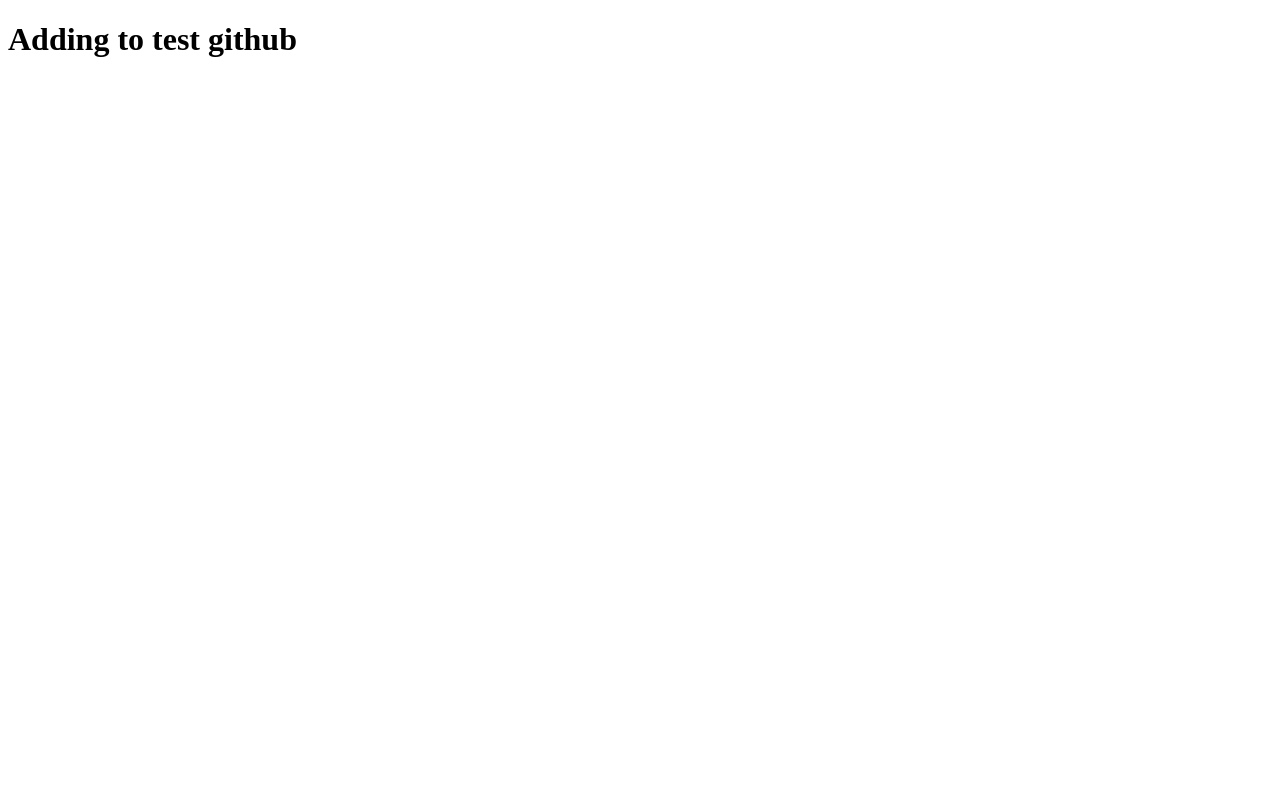
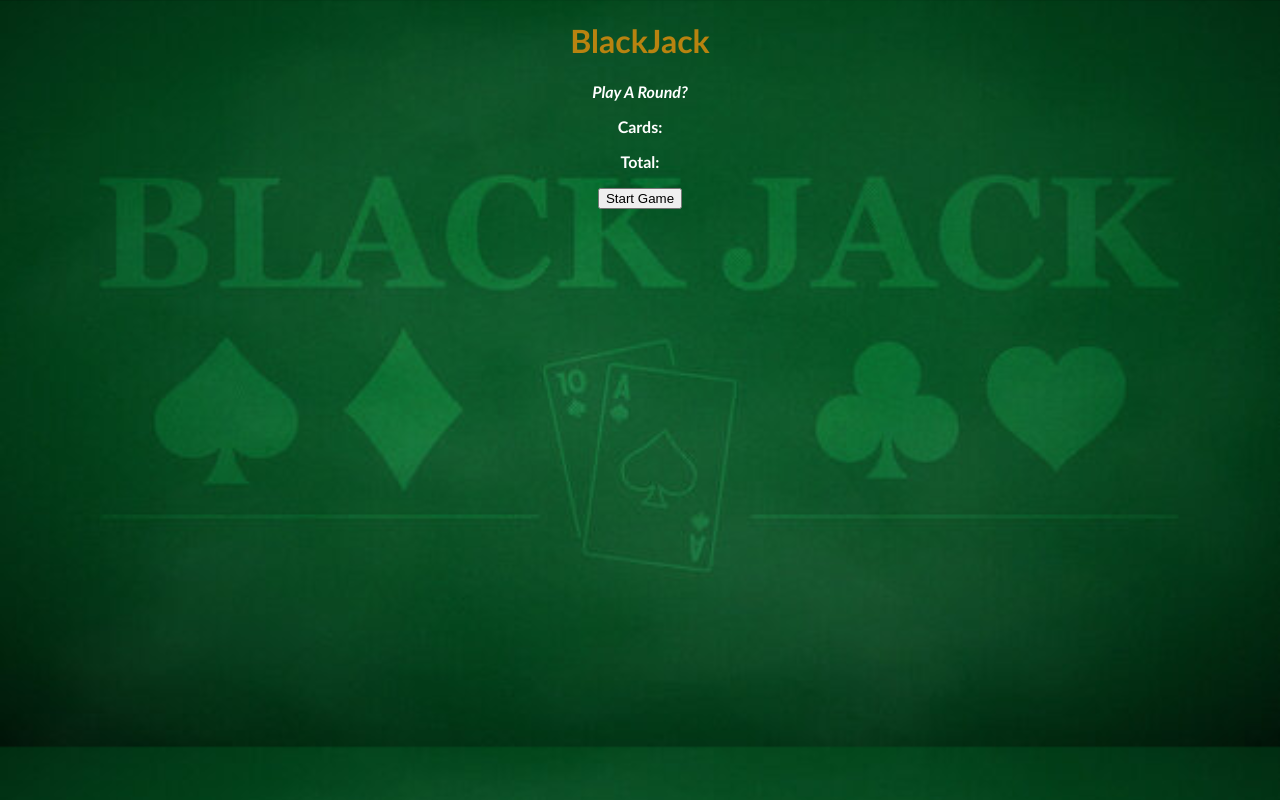
Before and after one commit to Noriomusha/BlackJack-JavaScript, a plain HTML site: page index.html in a window 1280 px wide. Drawn offline with Linux system fonts and the light colour scheme.

Commit message:
index.css updates
updated stylings on index.css

```diff
--- a/index.css
+++ b/index.css
@@ -0,0 +1,20 @@
+body {
+    font-family: 'Trebuchet MS', 'Lucida Sans Unicode', 'Lucida Grande', 'Lucida Sans', Arial, sans-serif;
+    background-image: url(Blackjack.jpg) ;
+    background-size: cover;
+    text-align: center;
+    color: white;
+    font-weight: bold;
+}
+
+h1 {
+    color: rgb(184, 131, 16);
+    text-align: center;
+
+}
+
+#message-el {
+    text-align: center;
+    font-style:italic;
+
+}
--- a/index.html
+++ b/index.html
@@ -1,13 +1,19 @@
 <!DOCTYPE html>
 <html lang="en">
 <head>
-    <script src = index.js> </script>
+    <link rel="stylesheet" href="index.css">
     <meta charset="UTF-8">
     <meta http-equiv="X-UA-Compatible" content="IE=edge">
     <meta name="viewport" content="width=device-width, initial-scale=1.0">
-    <title>Document</title>
+    <title>BlackJack Game</title>
 </head>
 <body>
-    <h1>Adding to test github</h1>
+    <h1>BlackJack</h1>
+    <p id="message-el">Play A Round?</p>
+    <p>Cards: </p>
+    <p>Total: </p>
+    <button id="btnStartGame" onclick="startGame()">Start Game</button>
+
+    <script src = index.js> </script>
 </body>
 </html>
```
Also changed, not shown: Blackjack.jpg (added).
